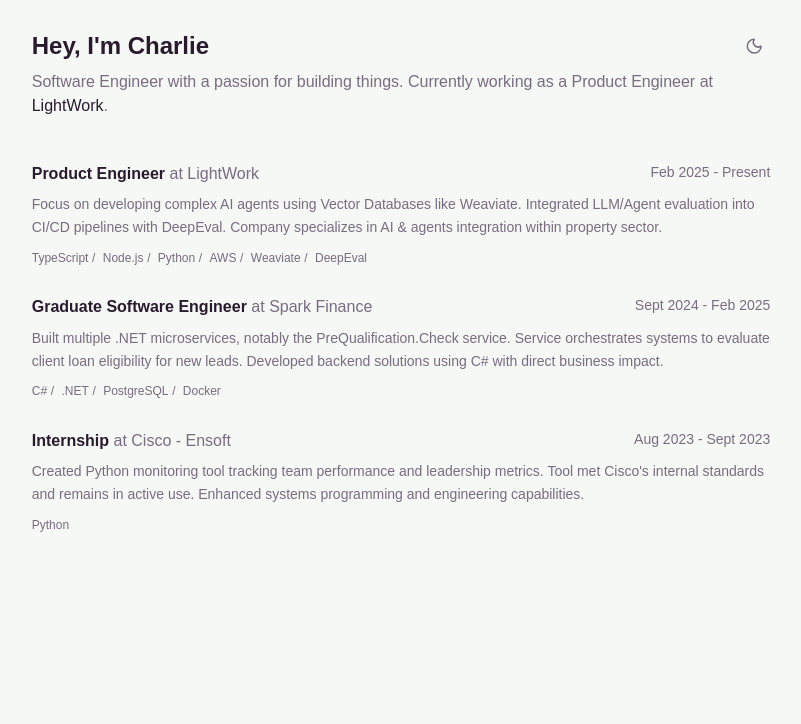
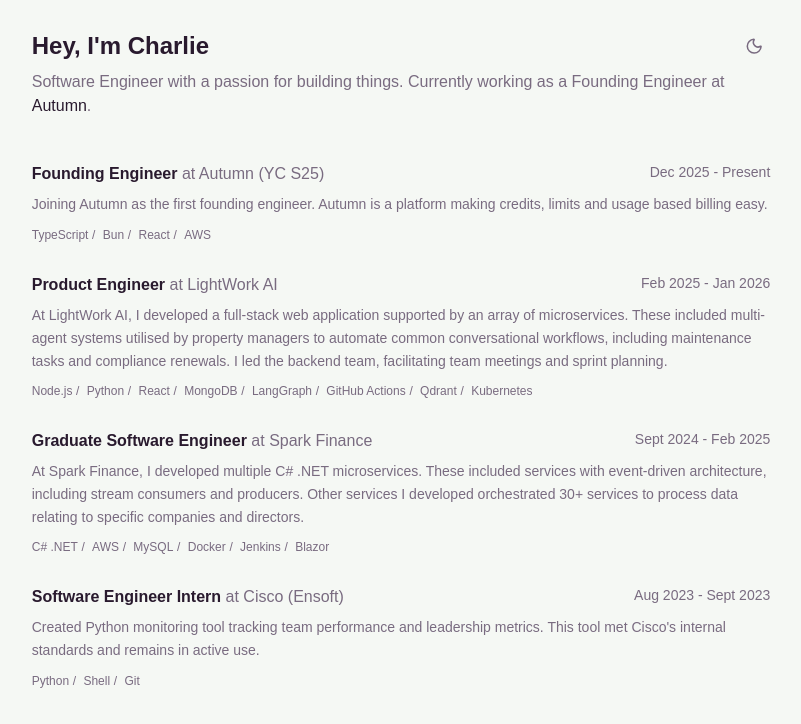
Before and after one commit to charlietlamb/charlielambdotcom, a Next.js app: page / in a window 1280 px wide. Shown: the top 724 px of the page, without its empty margins (239-1040 px from the left). Built offline with nearby package versions, Linux system fonts and the light colour scheme.

Commit message:
chore: fixing data.json

```diff
--- a/app/page.tsx
+++ b/app/page.tsx
@@ -1,8 +1,22 @@
 import { Experience } from "@/components/experience";
+import { ThemeToggle } from "@/components/theme-toggle";
 
 export default function Home() {
   return (
-    <div className="min-h-screen bg-background">
+    <div className="min-h-screen bg-background w-full max-w-3xl mx-auto px-4 py-8">
+      <header className="mb-12">
+        <div className="flex items-center justify-between mb-2">
+          <h1 className="text-2xl font-bold text-foreground">
+            Hey, I'm Charlie
+          </h1>
+          <ThemeToggle />
+        </div>
+        <p className="text-muted-foreground mb-1">
+          Software Engineer with a passion for building things. Currently
+          working as a Founding Engineer at{" "}
+          <span className="text-foreground">Autumn</span>.
+        </p>
+      </header>
       <Experience />
     </div>
   );
--- a/components/experience.tsx
+++ b/components/experience.tsx
@@ -1,5 +1,4 @@
 import experienceData from "@/lib/data.json";
-import { ThemeToggle } from "@/components/theme-toggle";
 
 interface ExperienceItem {
   id: string;
@@ -14,22 +13,7 @@ export function Experience() {
   const { experience } = experienceData as { experience: ExperienceItem[] };
 
   return (
-    <section className="w-full max-w-3xl mx-auto px-4 py-8">
-      <header className="mb-12">
-        <div className="flex items-center justify-between mb-2">
-          <h1 className="text-2xl font-bold text-foreground">
-            Hey, I'm Charlie
-          </h1>
-          <ThemeToggle />
-        </div>
-        <p className="text-muted-foreground mb-1">
-          Software Engineer with a passion for building things. Currently
-          working as a Product Engineer at{" "}
-          <span className="text-foreground">LightWork</span>.
-        </p>
-      </header>
-
-      <div className="space-y-8">
+      <section className="space-y-8">
         {experience.map((item) => (
           <article key={item.id}>
             <div className="flex items-start justify-between gap-4 mb-2">
@@ -39,7 +23,7 @@ export function Experience() {
                   at {item.company}
                 </span>
               </h3>
-              <time className="text-sm text-muted-foreground whitespace-nowrap flex-shrink-0">
+              <time className="text-sm text-muted-foreground whitespace-nowrap shrink-0">
                 {item.period}
               </time>
             </div>
@@ -60,7 +44,6 @@ export function Experience() {
             </div>
           </article>
         ))}
-      </div>
-    </section>
+      </section>
   );
 }
--- a/lib/data.json
+++ b/lib/data.json
@@ -2,27 +2,35 @@
   "experience": [
     {
       "id": "1",
-      "title": "Product Engineer",
-      "company": "LightWork",
-      "period": "Feb 2025 - Present",
-      "description": "Focus on developing complex AI agents using Vector Databases like Weaviate. Integrated LLM/Agent evaluation into CI/CD pipelines with DeepEval. Company specializes in AI & agents integration within property sector.",
-      "technologies": ["TypeScript", "Node.js", "Python", "AWS", "Weaviate", "DeepEval"]
+      "title": "Founding Engineer",
+      "company": "Autumn (YC S25)",
+      "period": "Dec 2025 - Present",
+      "description": "Joining Autumn as the first founding engineer. Autumn is a platform making credits, limits and usage based billing easy.",
+      "technologies": ["TypeScript", "Bun", "React", "AWS"]
     },
     {
       "id": "2",
+      "title": "Product Engineer",
+      "company": "LightWork AI",
+      "period": "Feb 2025 - Jan 2026",
+      "description": "At LightWork AI, I developed a full-stack web application supported by an array of microservices. These included multi-agent systems utilised by property managers to automate common conversational workflows, including maintenance tasks and compliance renewals. I led the backend team, facilitating team meetings and sprint planning.",
+      "technologies": ["Node.js", "Python", "React", "MongoDB", "LangGraph", "GitHub Actions", "Qdrant", "Kubernetes"]
+    },
+    {
+      "id": "3",
       "title": "Graduate Software Engineer",
       "company": "Spark Finance",
       "period": "Sept 2024 - Feb 2025",
-      "description": "Built multiple .NET microservices, notably the PreQualification.Check service. Service orchestrates systems to evaluate client loan eligibility for new leads. Developed backend solutions using C# with direct business impact.",
-      "technologies": ["C#", ".NET", "PostgreSQL", "Docker"]
+      "description": "At Spark Finance, I developed multiple C# .NET microservices. These included services with event-driven architecture, including stream consumers and producers. Other services I developed orchestrated 30+ services to process data relating to specific companies and directors.",
+      "technologies": ["C# .NET", "AWS", "MySQL", "Docker", "Jenkins", "Blazor"]
     },
     {
-      "id": "3",
-      "title": "Internship",
-      "company": "Cisco - Ensoft",
+      "id": "4",
+      "title": "Software Engineer Intern",
+      "company": "Cisco (Ensoft)",
       "period": "Aug 2023 - Sept 2023",
-      "description": "Created Python monitoring tool tracking team performance and leadership metrics. Tool met Cisco's internal standards and remains in active use. Enhanced systems programming and engineering capabilities.",
-      "technologies": ["Python"]
+      "description": "Created Python monitoring tool tracking team performance and leadership metrics. This tool met Cisco's internal standards and remains in active use.",
+      "technologies": ["Python", "Shell", "Git"]
     }
   ]
 }
```
